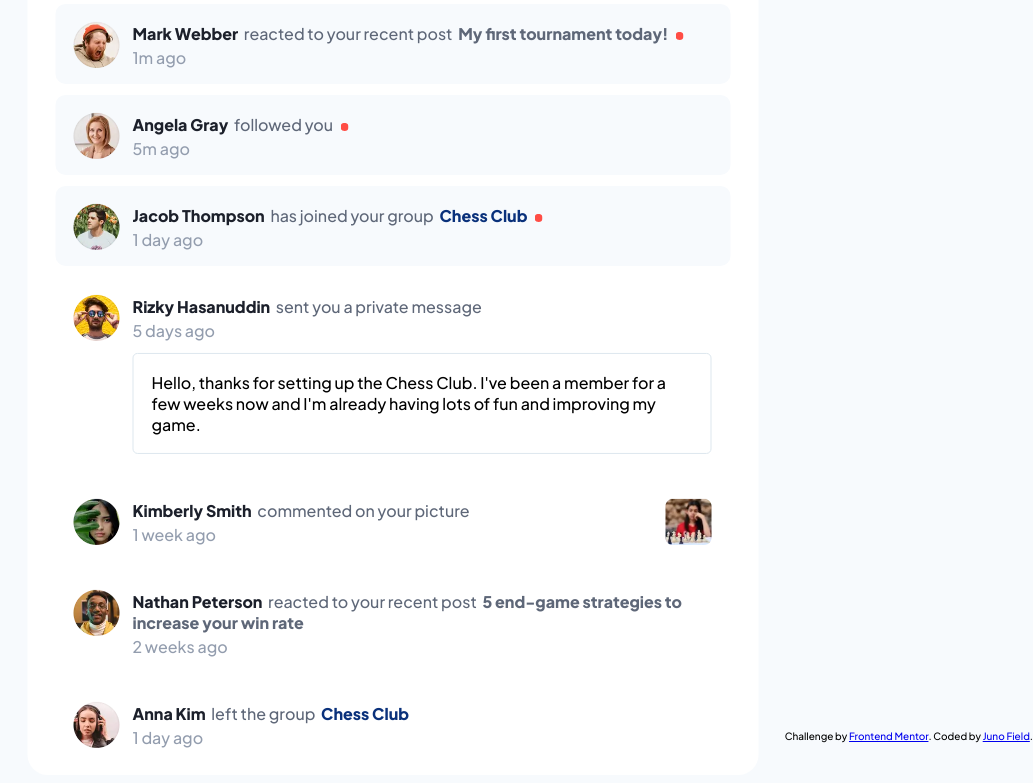
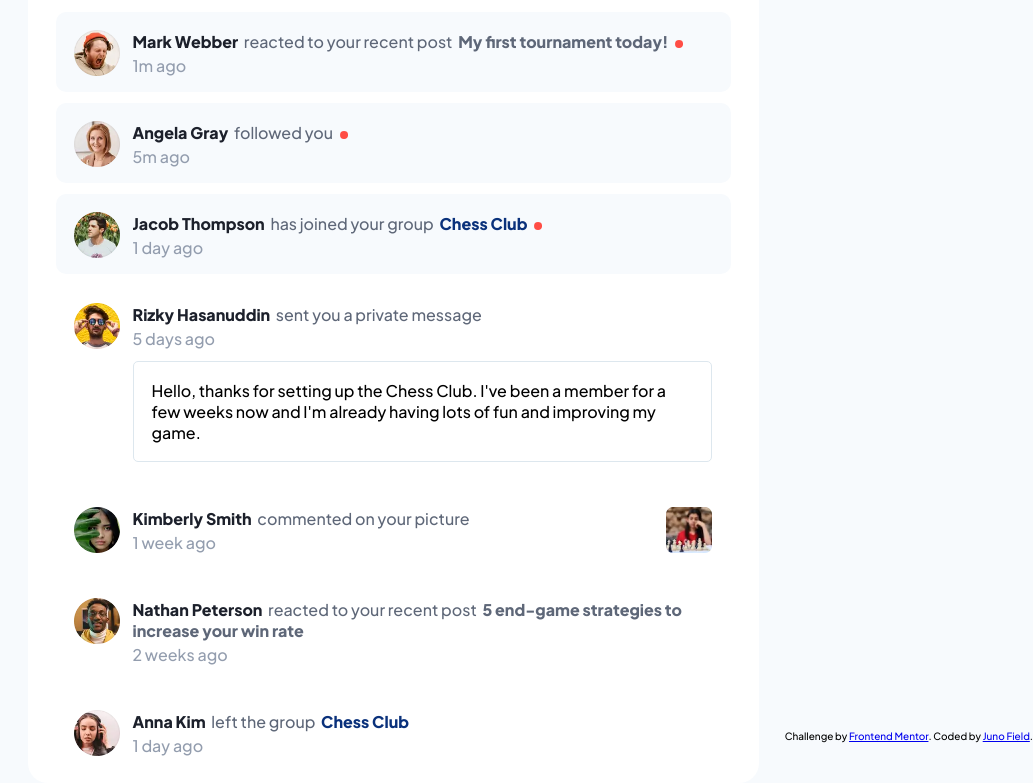
Before and after one commit to JunoField/fmj7-notifications-page, a plain HTML site: page index.html in a window 1280 px wide. Shown: the part 58-841 px from the top of the page, without its empty margins (247-1280 px from the left). Drawn offline with Linux system fonts and the light colour scheme.

Commit message:
centred main section with flex instead of absolute positioning

```diff
--- a/style.css
+++ b/style.css
@@ -149,14 +149,15 @@ article em{
     body{
         background-color: var(--veryLightGrayishBlue);
         font-size: 16px;
+        display: flex;
+        flex-direction: column;
+        align-items: center;
+        justify-content: center;
+        height: 100vh;
     }
 
     .notification-page{
         background-color: white;
-        position: absolute;
-        left: 50%;
-        top: 50%;
-        transform: translate(-50%, -50%);
         box-sizing: border-box;
         width: 731px;
         padding-inline: 20px;
```
